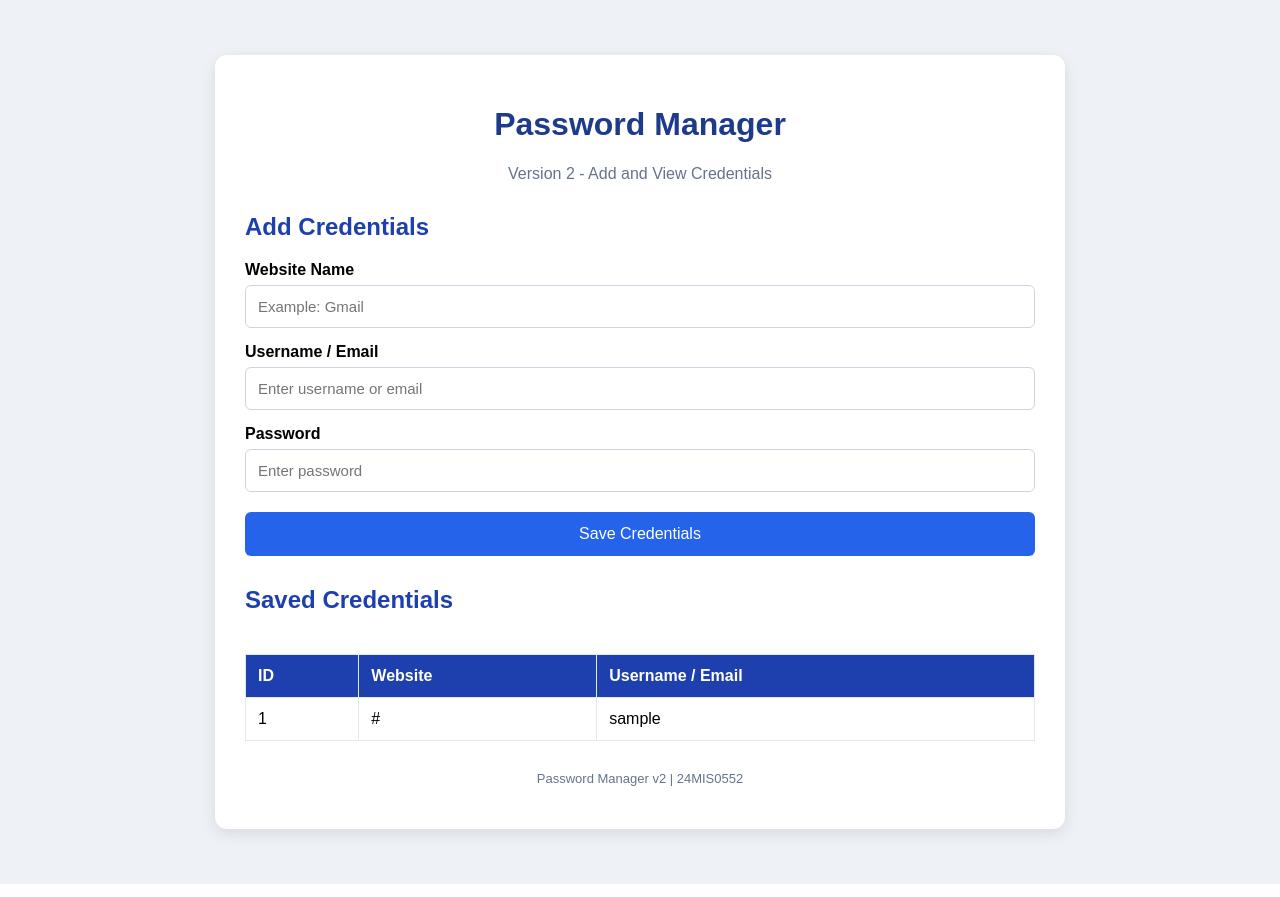
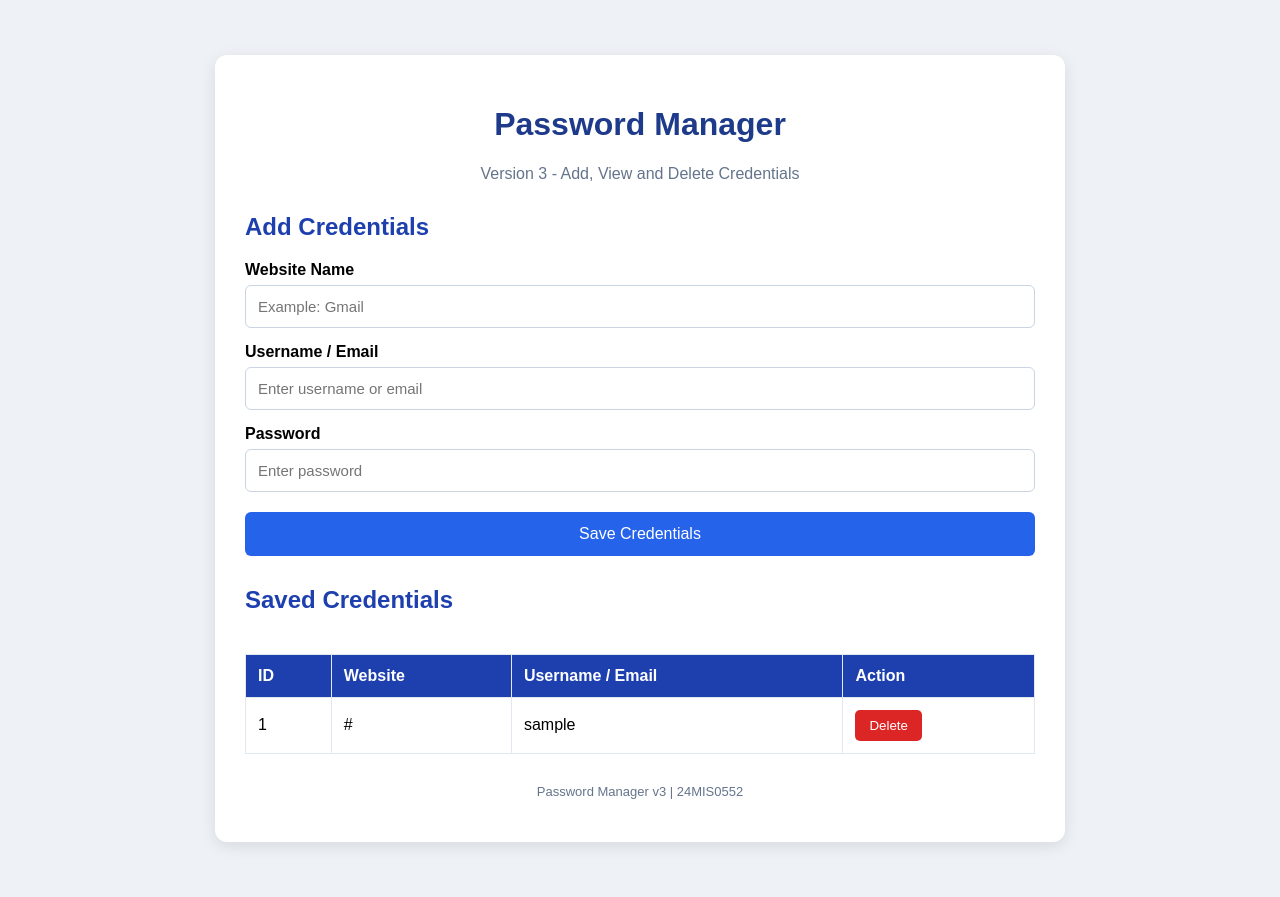
Before and after one commit to Nirmal-Priya/basic-password-manager, a Flask app: page / in a window 1280 px wide. Run offline with Flask 3, Linux system fonts and the light colour scheme; tables that the repository leaves empty hold one stand-in row (values such as "Sample post").

Commit message:
Version 2 - Delete Credentials

```diff
--- a/app.py
+++ b/app.py
@@ -28,6 +28,7 @@ def init_db():
 def home():
     with sqlite3.connect(DATABASE) as conn:
         conn.row_factory = sqlite3.Row
+
         credentials = conn.execute("""
             SELECT id, website, username
             FROM credentials
@@ -57,6 +58,19 @@ def add_credentials():
         )
     flash("Credentials saved successfully!")
     return redirect(url_for("home"))
+@app.route("/delete/<int:credential_id>", methods=["POST"])
+def delete_credentials(credential_id):
+    with sqlite3.connect(DATABASE) as conn:
+        cursor = conn.execute(
+            "DELETE FROM credentials WHERE id = ?",
+            (credential_id,)
+        )
+        deleted = cursor.rowcount
+    if deleted:
+        flash("Credential deleted successfully!")
+    else:
+        flash("Credential not found.")
+    return redirect(url_for("home"))
 if __name__ == "__main__":
     init_db()
     app.run(host="127.0.0.1", port=5000, debug=False)
--- a/templates/index.html
+++ b/templates/index.html
@@ -1,11 +1,10 @@
-
 <!DOCTYPE html>
 <html lang="en">
 <head>
     <meta charset="UTF-8">
     <meta name="viewport"
           content="width=device-width, initial-scale=1.0">
-    <title>Password Manager - Version 2</title>
+    <title>Password Manager - Version 3</title>
     <style>
         * {
             box-sizing: border-box;
@@ -49,7 +48,7 @@
             border-radius: 6px;
             font-size: 15px;
         }
-        button {
+        .save-btn {
             width: 100%;
             padding: 13px;
             background: #2563eb;
@@ -60,8 +59,19 @@
             font-size: 16px;
             cursor: pointer;
         }
-        button:hover {
+        .save-btn:hover {
             background: #1d4ed8;
+        }
+        .delete-btn {
+            background: #dc2626;
+            color: white;
+            border: none;
+            padding: 8px 14px;
+            border-radius: 5px;
+            cursor: pointer;
+        }
+        .delete-btn:hover {
+            background: #b91c1c;
         }
         .message {
             background: #dcfce7;
@@ -107,9 +117,9 @@
     <div class="container">
         <h1>Password Manager</h1>
         <p class="subtitle">
-            Version 2 - Add and View Credentials
+            Version 3 - Add, View and Delete Credentials
         </p>
-        <!-- Flash messages -->
+        <!-- Display Flask messages -->
         {% with messages = get_flashed_messages() %}
             {% if messages %}
                 {% for message in messages %}
@@ -149,7 +159,7 @@
                 placeholder="Enter password"
                 required
             >
-            <button type="submit">
+            <button type="submit" class="save-btn">
                 Save Credentials
             </button>
         </form>
@@ -162,6 +172,7 @@
                         <th>ID</th>
                         <th>Website</th>
                         <th>Username / Email</th>
+                        <th>Action</th>
                     </tr>
                 </thead>
                 <tbody>
@@ -170,10 +181,25 @@
                         <td>{{ credential['id'] }}</td>
                         <td>{{ credential['website'] }}</td>
                         <td>{{ credential['username'] }}</td>
+                        <td>
+                            <form
+                                action="{{ url_for('delete_credentials',
+                                    credential_id=credential['id']) }}"
+                                method="POST"
+                                onsubmit="return confirm(
+                                    'Are you sure you want to delete this credential?'
+                                );">
+                                <button
+                                    type="submit"
+                                    class="delete-btn">
+                                    Delete
+                                </button>
+                            </form>
+                        </td>
                     </tr>
                     {% else %}
                     <tr>
-                        <td colspan="3" class="empty">
+                        <td colspan="4" class="empty">
                             No credentials saved yet.
                         </td>
                     </tr>
@@ -182,7 +208,7 @@
             </table>
         </div>
         <p class="footer">
-            Password Manager v2 | 24MIS0552
+            Password Manager v3 | 24MIS0552
         </p>
     </div>
 </body>
```
